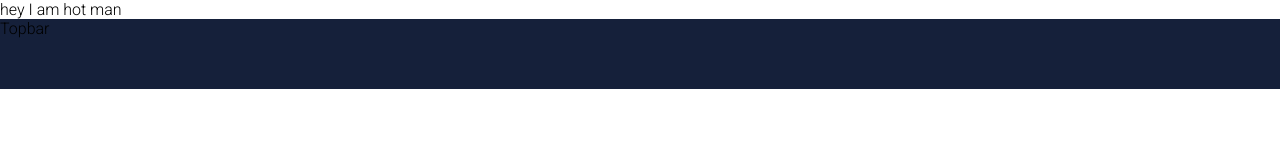
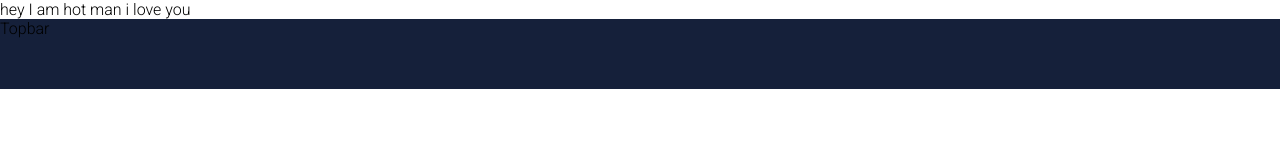
Before and after one commit to HarshjeetTomar/myprofile, a React (Create React App) app: page / in a window 1280 px wide. Shown: the top 160 px of the page. Built offline with nearby package versions, Linux system fonts and the light colour scheme.

Commit message:
try to merge master with feature withiut changes master

```diff
--- a/src/App.js
+++ b/src/App.js
@@ -3,6 +3,7 @@ function App() {
   return (
     <div className="App">
       hey I am hot man
+      i love you
      <Topbar/>
     </div>
   );
```
